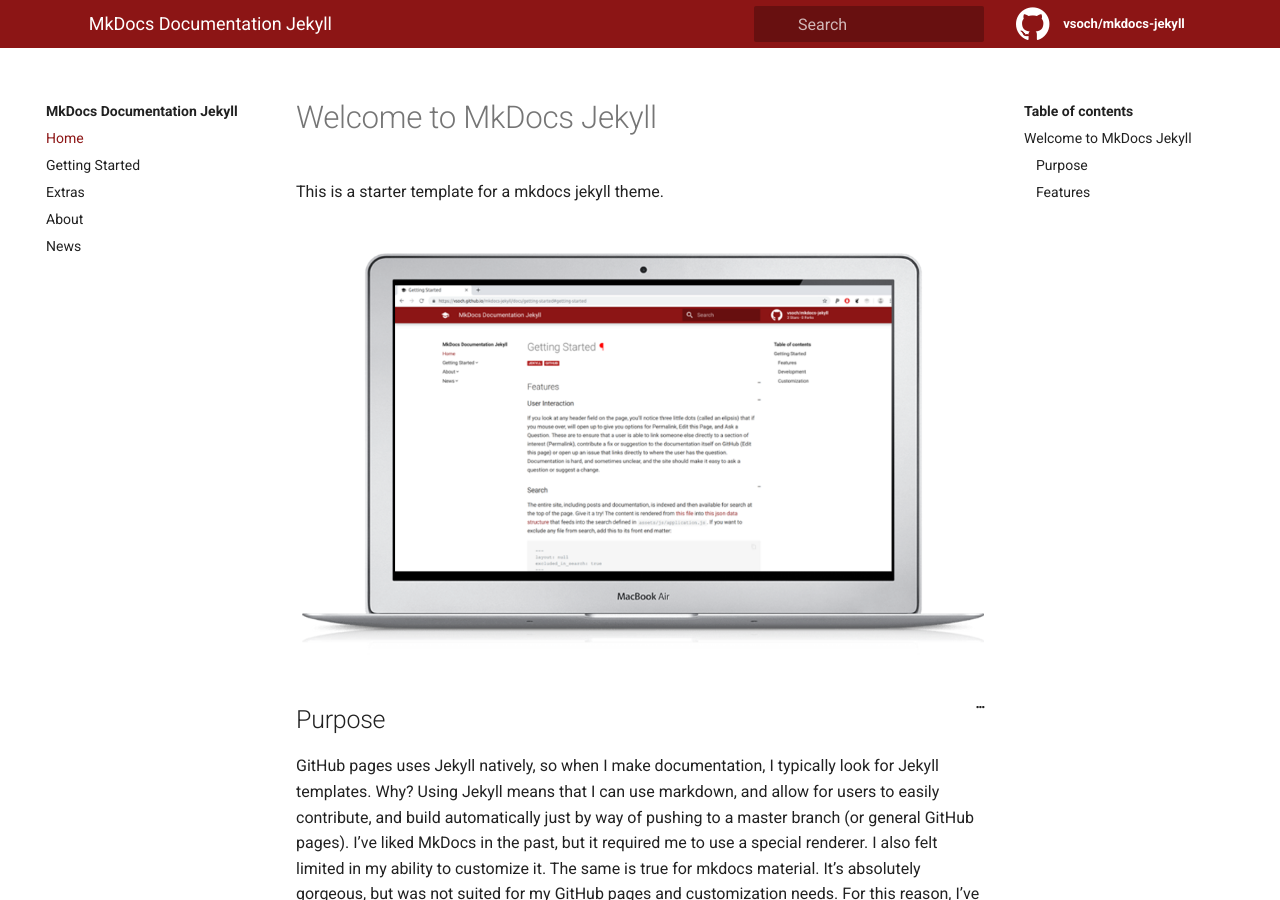
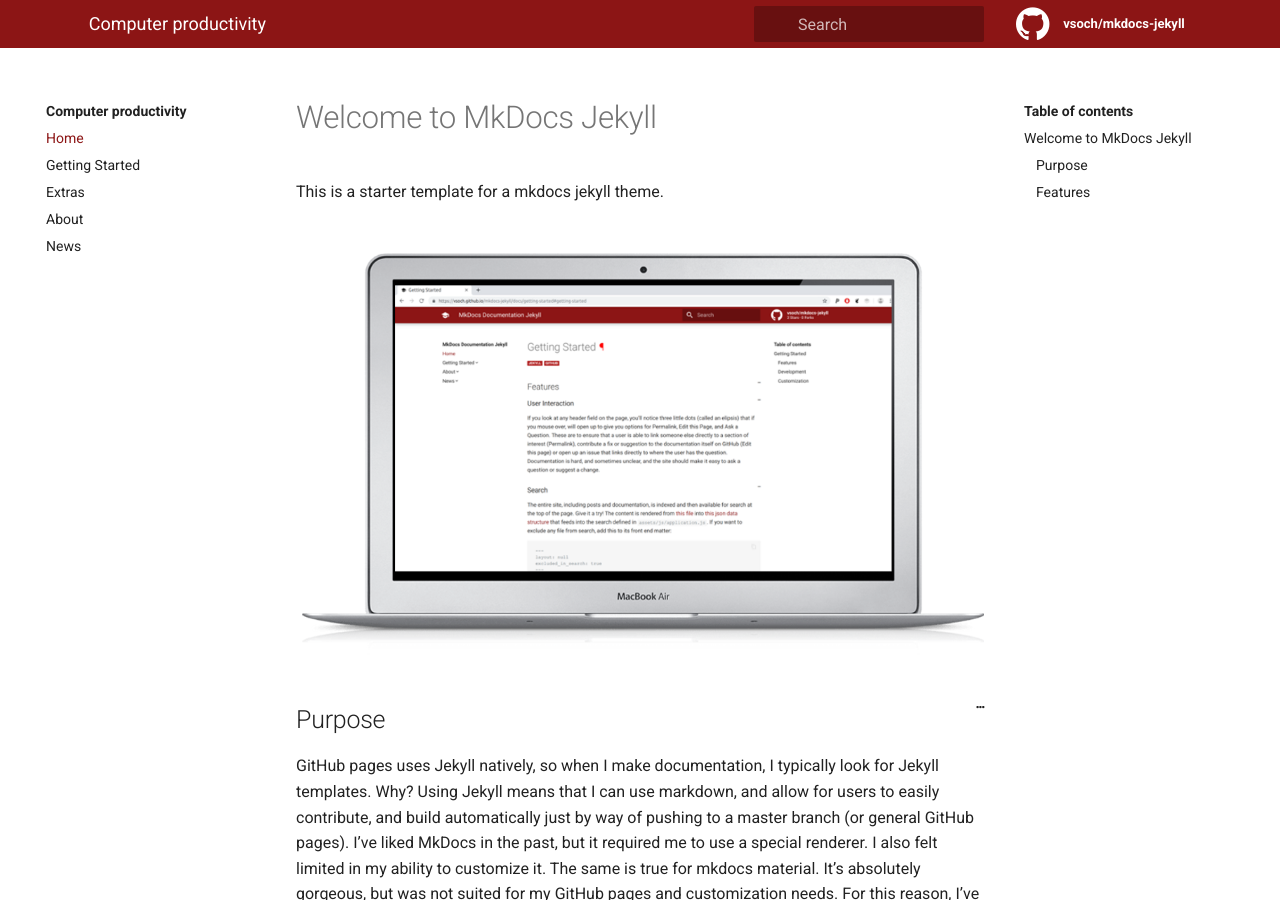
Before and after one commit to computerproductivity/computerproductivity.github.io, a Jekyll site: the page built from pages/index.md, in a window 1280 px wide and 900 px high. Built offline with Jekyll 4.4.1, drawn with Linux system fonts in a browser that asks for light colours; some of the changed text lies outside the part shown.

Commit message:
updated links

```diff
--- a/_config.yml
+++ b/_config.yml
@@ -14,9 +14,9 @@
 # You can create any custom variable you would like, and they will be accessible
 # in the templates via {{ site.myvariable }}.
 
-title: MkDocs Documentation Jekyll
-email: your-email@domain.com
-author: Dinosaur Avocado
+title: Computer productivity
+email: dont_spam@me
+author: joaquin
 description: > # this means to ignore newlines until "baseurl:"
   Write an awesome description for your new site here. You can edit this
   line in _config.yml. It will appear in your document head meta (for
@@ -26,10 +26,10 @@
 baseurl: "/mkdocs-jekyll" # the subpath of your site, e.g. /blog
 
 # This is mostly for testing
-url: "https://vsoch.github.io" # the base hostname & protocol for your site
+url: "https://computerproductivity.github.io" # the base hostname & protocol for your site
 
 # Social (First three Required)
-repo: "https://github.com/vsoch/mkdocs-jekyll"
+repo: "https://github.com/computerproductivity.github/io"
 github_user: "vsoch"
 github_repo: "mkdocs-jekyll"
 
```
